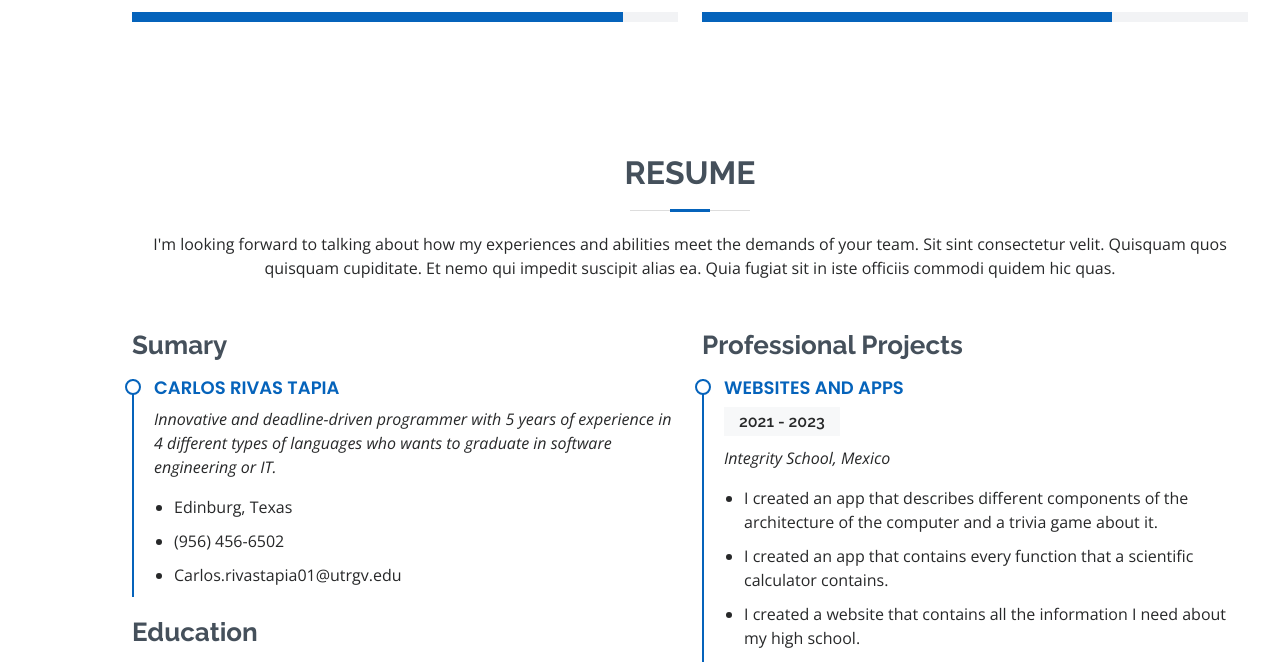
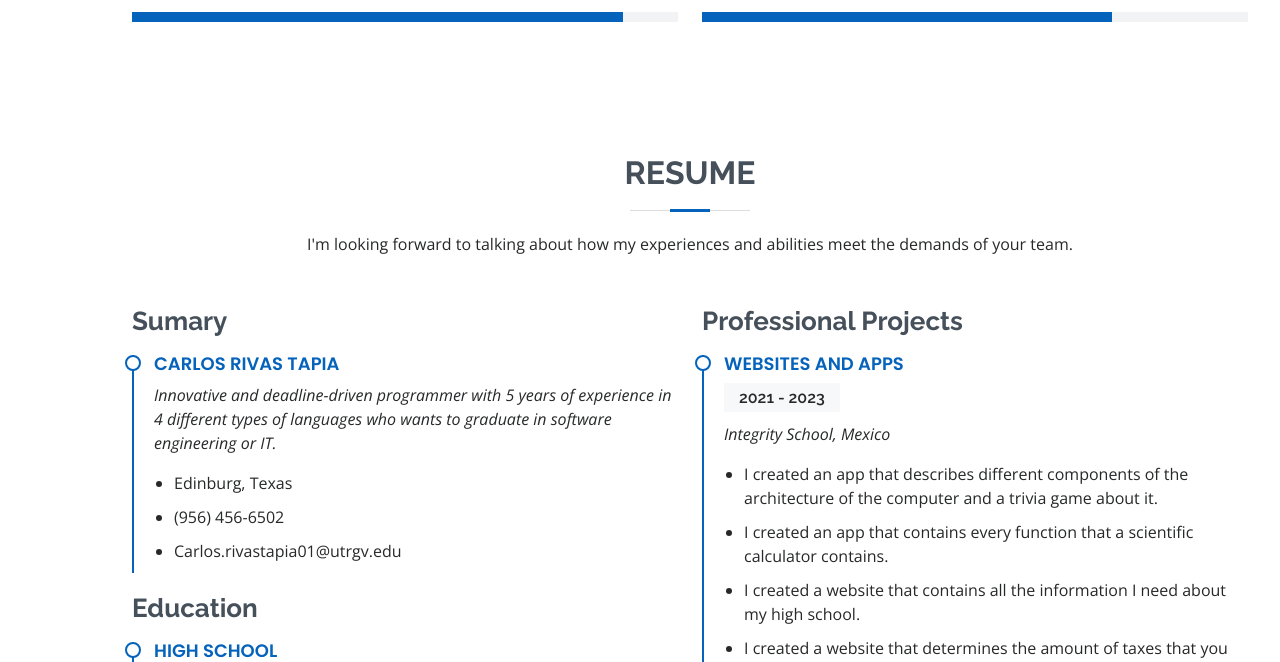
Before and after one commit to Carlos141205/-1101-final-project-, a Flask app: page / in a window 1280 px wide. Shown: the part 2202-2864 px from the top of the page. Run offline with Flask 3, Linux system fonts and the light colour scheme; some libraries are stand-ins or nearby versions.

Commit message:
modified:   templates/index.html

```diff
--- a/templates/index.html
+++ b/templates/index.html
@@ -236,7 +236,7 @@
 
         <div class="section-title">
           <h2>Resume</h2>
-          <p>I'm looking forward to talking about how my experiences and abilities meet the demands of your team. Sit sint consectetur velit. Quisquam quos quisquam cupiditate. Et nemo qui impedit suscipit alias ea. Quia fugiat sit in iste officiis commodi quidem hic quas.</p>
+          <p>I'm looking forward to talking about how my experiences and abilities meet the demands of your team. </p>
         </div>
 
         <div class="row">
```
